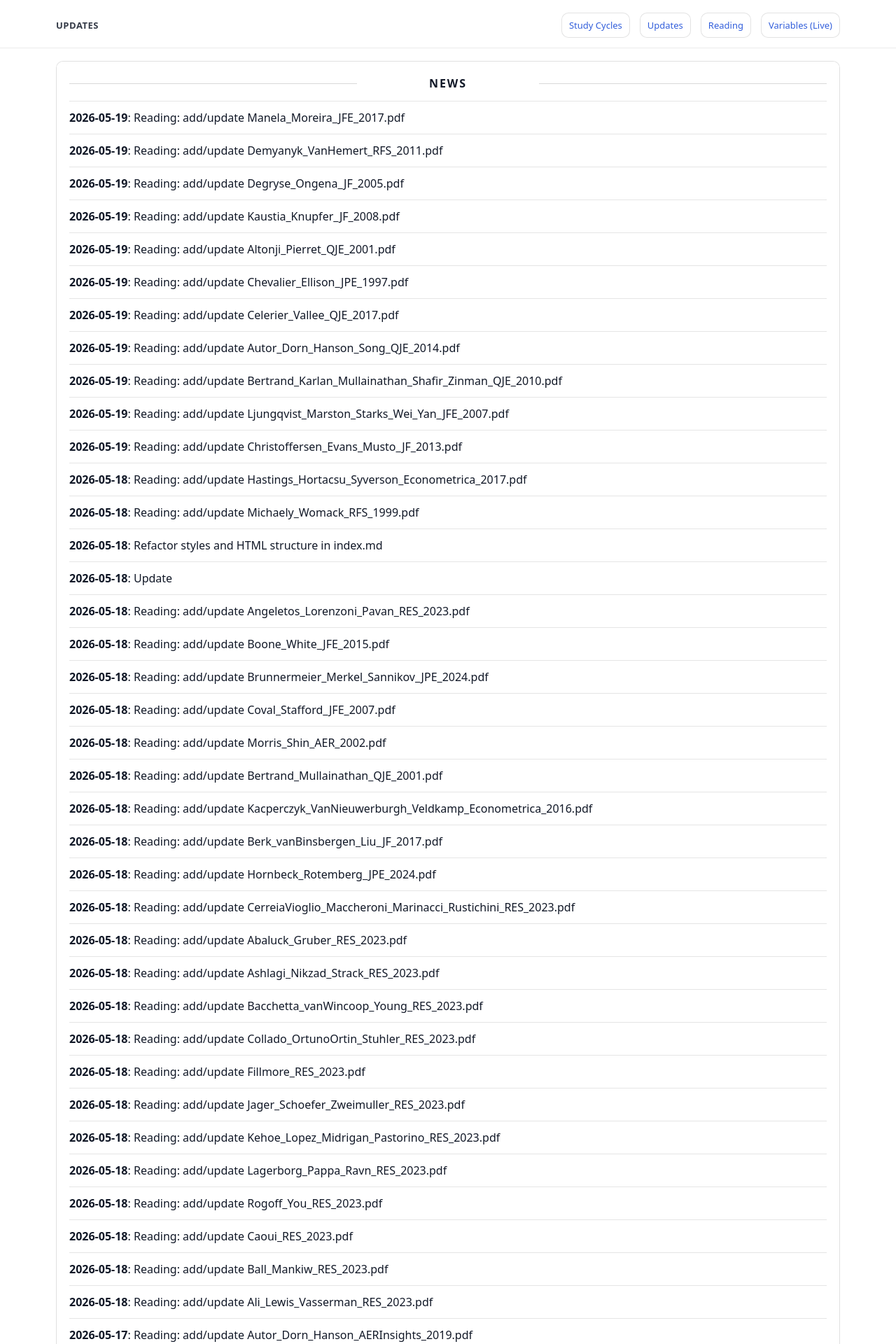
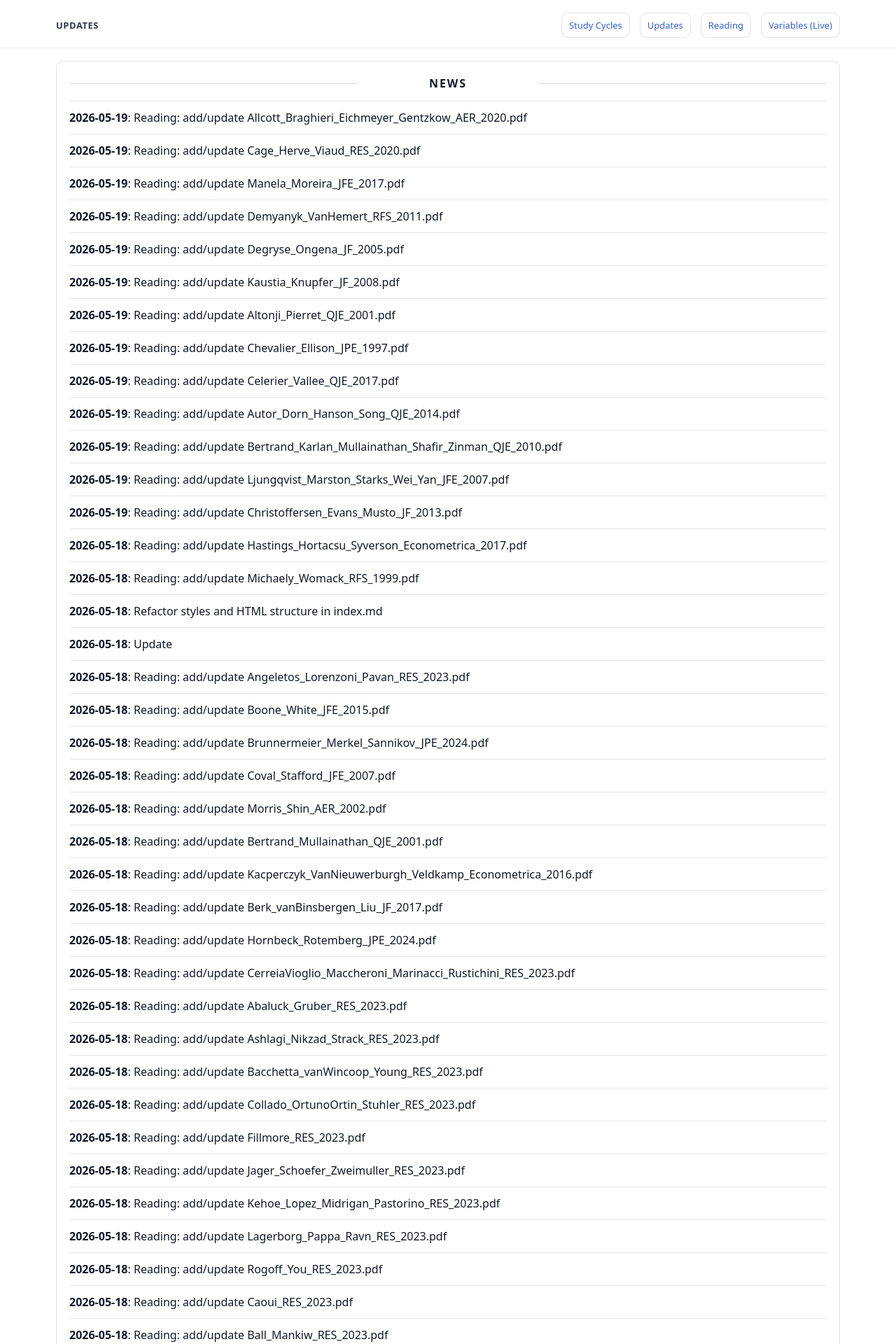
Before and after one commit to yaxinzn/study-archive, a Jekyll site: the page built from updates/index.md, in a window 1280 px wide. Shown: the top 1920 px of the page at 70% size. Built offline with Jekyll 4.4.1, drawn with Linux system fonts in a browser that asks for light colours; some of the changed text lies outside the part shown.

Commit message:
chore: update NEWS feed

```diff
--- a/_data/news.yml
+++ b/_data/news.yml
@@ -1,4 +1,10 @@
 # Auto-generated update history (sorted newest -> oldest). Do not edit manually.
+- ts: "1779144296"
+  date: "2026-05-19"
+  title: "Reading: add/update Allcott_Braghieri_Eichmeyer_Gentzkow_AER_2020.pdf"
+- ts: "1779144242"
+  date: "2026-05-19"
+  title: "Reading: add/update Cage_Herve_Viaud_RES_2020.pdf"
 - ts: "1779144144"
   date: "2026-05-19"
   title: "Reading: add/update Manela_Moreira_JFE_2017.pdf"
```
